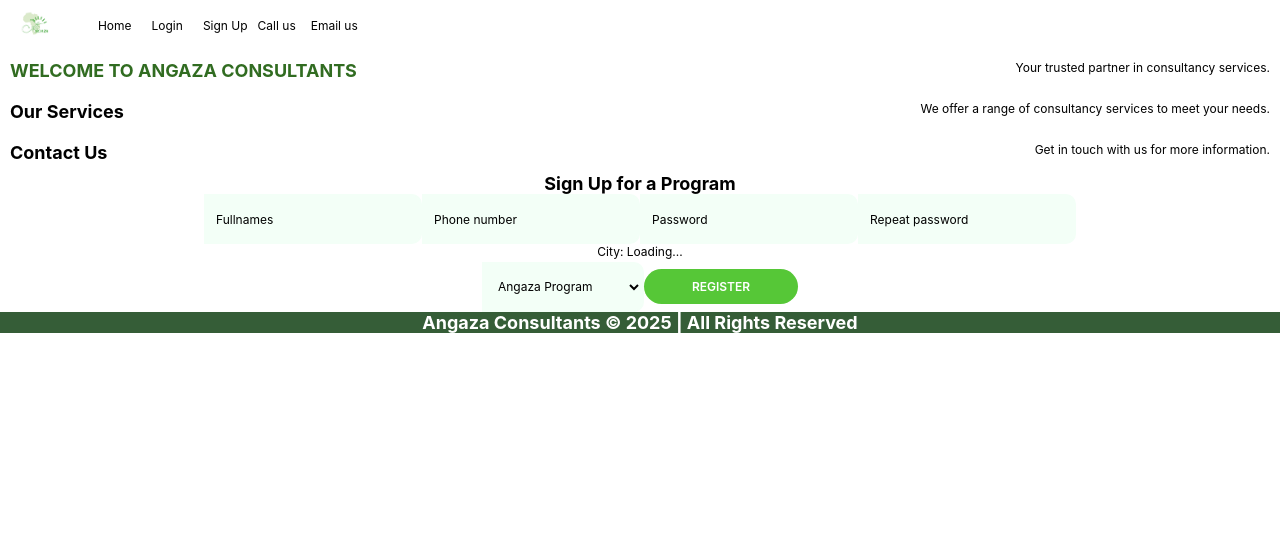
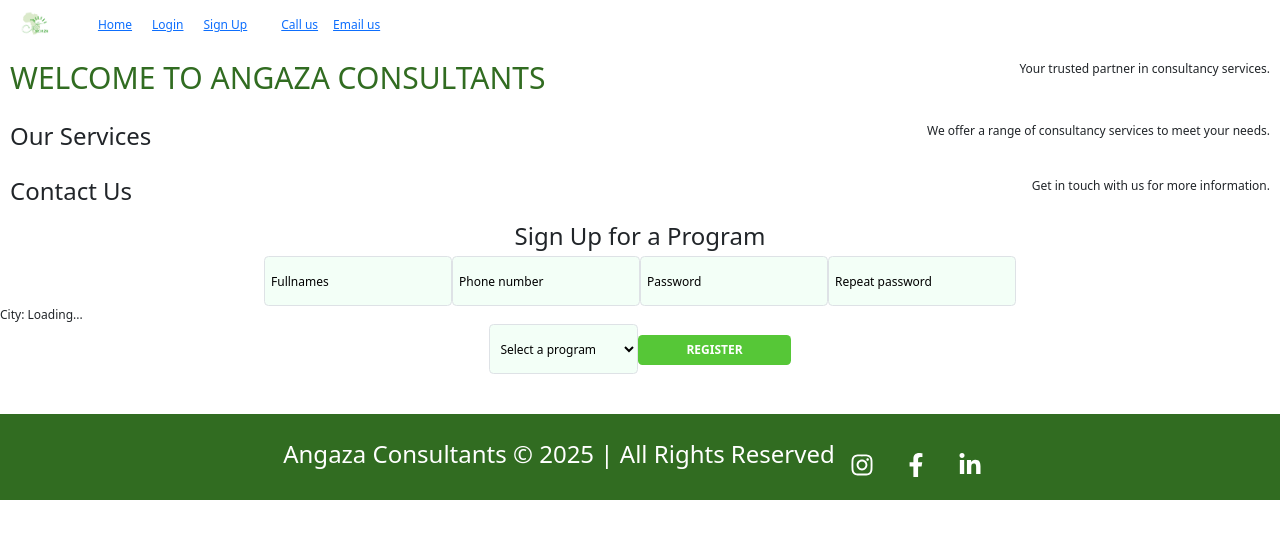
Before and after one commit to Gnettt/angazaconsultants, a React (Create React App) app in the folder angazaconsultants/: page /signup in a window 1280 px wide. Shown: the top 538 px of the page. Built offline with nearby package versions, Linux system fonts and the light colour scheme; no server answers.

Commit message:
Installing tailwind

```diff
--- a/angazaconsultants/package.json
+++ b/angazaconsultants/package.json
@@ -9,6 +9,7 @@
     "@testing-library/user-event": "^13.5.0",
     "react": "^19.1.0",
     "react-dom": "^19.1.0",
+    "react-icons": "^5.5.0",
     "react-router-dom": "^7.5.1",
     "react-scripts": "5.0.1",
     "web-vitals": "^2.1.4"
@@ -36,5 +37,10 @@
       "last 1 firefox version",
       "last 1 safari version"
     ]
+  },
+  "devDependencies": {
+    "autoprefixer": "^10.4.21",
+    "postcss": "^8.5.3",
+    "tailwindcss": "^4.1.4"
   }
 }
--- a/angazaconsultants/src/App.css
+++ b/angazaconsultants/src/App.css
@@ -1,3 +1,5 @@
+@import 'bootstrap/dist/css/bootstrap.min.css';
+
 .App {
   text-align: center;
 }
@@ -51,17 +53,8 @@
   padding: 0;
 }
 
-html {
-  font-family: Poppins, 'Segoe UI', Geneva;
-  font-size: 12px;
-  color: var(--text-color);
-  text-align: center;
-}
 
-header {
-  background-color: rgb(53, 93, 55);
-  border-bottom: 1.5px solid #454545;
-}
+
 
 header img {
   width: 60px;
@@ -83,14 +76,6 @@
   gap: 20px;
 }
 
-a {
-  text-decoration: none;
-  color: var(--text-color);
-}
-
-a:hover {
-  text-decoration: underline;
-}
 
 footer {
   background-color: rgb(53, 93, 55);
@@ -205,15 +190,9 @@
   border-radius: 60%;
   object-fit: cover;
 }
-
-.container {
-  width: 80%;
-  max-width: 1200px;
-  margin: 20px auto;
-  padding: 20px;
-  background-color: #f4f4f4;
-  border-radius: 8px;
-  box-shadow: 0 4px 8px rgba(0, 0, 0, 0.1);
+img {
+  max-width: 100%;
+  height: auto;
 }
 
 h1 {
@@ -221,20 +200,6 @@
   text-transform: uppercase;
 }
 
-#img {
-  width: 200px;
-  height: 130px;
-}
-
-.container1 {
-  width: 80%;
-  max-width: 1200px;
-  margin: 20px auto;
-  padding: 20px;
-  background-color: #ffffff;
-  border-radius: 8px;
-  box-shadow: 0 4px 8px #9c99991a;
-}
 
 form select {
   box-sizing: border-box;
--- a/angazaconsultants/src/Components/footer.js
+++ b/angazaconsultants/src/Components/footer.js
@@ -1,10 +1,43 @@
 import React from 'react';
-
+import { FaInstagram, FaFacebookF, FaLinkedinIn } from 'react-icons/fa';
 
 const Footer = () => {
   return (
-    <footer>
-      <h2>Angaza Consultants © 2025 | All Rights Reserved </h2>
+    <footer style={{
+      backgroundColor: '#316c21',
+      color: 'white',
+      textAlign: 'center',
+      padding: '20px',
+      marginTop: '40px'
+    }}>
+      <h2>Angaza Consultants © 2025 | All Rights Reserved</h2>
+
+      <div style={{ marginTop: '10px' }}>
+        <a
+          href="https://www.instagram.com/angazaconsultants"
+          target="_blank"
+          rel="noopener noreferrer"
+          style={{ margin: '0 15px', color: 'white', fontSize: '24px' }}
+        >
+          <FaInstagram />
+        </a>
+        <a
+          href="https://www.facebook.com/angazaconsultants"
+          target="_blank"
+          rel="noopener noreferrer"
+          style={{ margin: '0 15px', color: 'white', fontSize: '24px' }}
+        >
+          <FaFacebookF />
+        </a>
+        <a
+          href="https://www.linkedin.com/in/angaza-tellux-1233b3334/"
+          target="_blank"
+          rel="noopener noreferrer"
+          style={{ margin: '0 15px', color: 'white', fontSize: '24px' }}
+        >
+          <FaLinkedinIn />
+        </a>
+      </div>
     </footer>
   );
 };
--- a/angazaconsultants/src/Components/signup.js
+++ b/angazaconsultants/src/Components/signup.js
@@ -11,60 +11,129 @@
   });
 
   useEffect(() => {
-    navigator.geolocation.getCurrentPosition(position => {
-      fetch(`https://nominatim.openstreetmap.org/reverse?format=json&lat=${position.coords.latitude}&lon=${position.coords.longitude}`)
-        .then(response => response.json())
-        .then(data => {
-          const city = data.address.city || data.address.town || data.address.village || "City not found";
-          setForm(prev => ({ ...prev, city }));
-        })
-        .catch(() => setForm(prev => ({ ...prev, city: 'Error fetching city' })));
-    }, () => setForm(prev => ({ ...prev, city: 'Location access denied' })));
+    navigator.geolocation.getCurrentPosition(
+      (position) => {
+        fetch(
+          `https://nominatim.openstreetmap.org/reverse?format=json&lat=${position.coords.latitude}&lon=${position.coords.longitude}`
+        )
+          .then((response) => response.json())
+          .then((data) => {
+            const city =
+              data.address.city ||
+              data.address.town ||
+              data.address.village ||
+              'City not found';
+            setForm((prev) => ({ ...prev, city }));
+          })
+          .catch(() =>
+            setForm((prev) => ({ ...prev, city: 'Error fetching city' }))
+          );
+      },
+      () =>
+        setForm((prev) => ({ ...prev, city: 'Location access denied' }))
+    );
   }, []);
 
-  const handleChange = e => {
+  const handleChange = (e) => {
     setForm({ ...form, [e.target.name]: e.target.value });
   };
 
-  const handleSubmit = e => {
+  const handleSubmit = (e) => {
     e.preventDefault();
     if (form.password !== form.repeatPassword) {
       alert('Passwords do not match');
       return;
     }
     console.log('Submitted:', form);
+
     fetch('http://localhost:8000/users', {
       method: 'POST',
       headers: {
-        'Content-Type': 'application/json'
+        'Content-Type': 'application/json',
       },
-      body: JSON.stringify(form)
+      body: JSON.stringify(form),
     })
-      .then(response => response.json())
-      .then(data => {
+      .then((response) => response.json())
+      .then((data) => {
         if (data.success) {
           alert('Registration successful');
         } else {
           alert('Registration failed');
         }
       })
-      .catch(err => console.error('Error:', err));
+      .catch((err) => console.error('Error:', err));
   };
 
   return (
-    <form onSubmit={handleSubmit}>
-      <input name="fullnames" placeholder="Fullnames" onChange={handleChange} value={form.fullnames} required />
-      <input name="phonenumber" placeholder="Phone number" onChange={handleChange} value={form.phonenumber} required />
-      <input name="password" type="password" placeholder="Password" onChange={handleChange} value={form.password} required />
-      <input name="repeatPassword" type="password" placeholder="Repeat password" onChange={handleChange} value={form.repeatPassword} required />
-      <p>City: {form.city}</p>
-      <select name="program" onChange={handleChange} value={form.program}>
-        <option >Angaza Program</option>
-        <option >Soya Youth Program</option>
-        <option >Mucuna Program</option>
-      </select>
-      <button type="submit">Register</button>
-    </form>
+    <div className="min-h-screen bg-white text-[#316c21] p-6">
+      <div className="max-w-3xl mx-auto bg-gray-50 p-8 rounded-2xl shadow-md">
+
+
+        <form
+          onSubmit={handleSubmit}
+          className="grid grid-cols-1 gap-4"
+        >
+          <input
+            className="w-full p-2 border rounded"
+            name="fullnames"
+            placeholder="Fullnames"
+            onChange={handleChange}
+            value={form.fullnames}
+            required
+          />
+          <input
+            className="w-full p-2 border rounded"
+            name="phonenumber"
+            placeholder="Phone number"
+            onChange={handleChange}
+            value={form.phonenumber}
+            required
+          />
+          <input
+            className="w-full p-2 border rounded"
+            name="password"
+            type="password"
+            placeholder="Password"
+            onChange={handleChange}
+            value={form.password}
+            required
+          />
+          <input
+            className="w-full p-2 border rounded"
+            name="repeatPassword"
+            type="password"
+            placeholder="Repeat password"
+            onChange={handleChange}
+            value={form.repeatPassword}
+            required
+          />
+
+          <div className="text-sm text-gray-600">
+            City: {form.city}
+          </div>
+
+          <select
+            className="w-full p-2 border rounded"
+            name="program"
+            onChange={handleChange}
+            value={form.program}
+            required
+          >
+            <option value="">Select a program</option>
+            <option value="angaza">Angaza Program</option>
+            <option value="soya">Soya Youth Program</option>
+            <option value="mucuna">Mucuna Program</option>
+          </select>
+
+          <button
+            type="submit"
+            className="md:col-span-2 bg-[##56c737] text-white py-2 rounded hover:bg-green-700 transition"
+          >
+            Register
+          </button>
+        </form>
+      </div>
+    </div>
   );
 };
 
--- a/angazaconsultants/src/pages/landingpage.js
+++ b/angazaconsultants/src/pages/landingpage.js
@@ -1,17 +1,63 @@
-
 import React from 'react';
-import { Link } from 'react-router-dom';
+import { useNavigate } from 'react-router-dom';
 
 const LandingPage = () => {
+  const navigate = useNavigate();
+
+  const handleExplore = () => {
+    navigate('/homepage');
+  };
+
   return (
-    <div className="landing-container">
-      <h1>Welcome to Angaza Consultants</h1>
-      <p>Embark on our journey to empower farmers through sustainable agribusiness programs.</p>
-      <div className="landing-buttons">
-        <Link to="/home">
-          <button className="explore-btn">Explore Programs</button>
-        </Link>
-      </div>
+    <div className="bg-white text-[#316c21] min-h-screen font-sans">
+      {/* Hero Section */}
+      <section className="bg-[#316c21] text-white text-center py-20 px-4">
+        <h2 className="text-4xl font-bold mb-4">Sowing Seeds for a Greener Future</h2>
+        <p className="text-lg mb-6 max-w-xl mx-auto">
+          At <b>Angaza Consultants</b>, we empower farmers with sustainable agricultural solutions and support rural communities.
+        </p>
+        <button
+          onClick={handleExplore}
+          className="bg-white text-[#316c21] px-6 py-3 rounded-full font-semibold hover:bg-gray-100 transition"
+        >
+          Explore
+        </button>
+      </section>
+
+
+      <section id="about" className="py-16 px-6 text-center max-w-4xl mx-auto">
+        <h3 className="text-3xl font-semibold mb-4">Why Choose Angaza Consultants?</h3>
+        <p className="text-gray-700">
+          We offer innovative agricultural services and market access, helping farmers thrive while preserving the environment.
+        </p>
+      </section>
+
+
+      <section id="services" className="py-16 bg-gray-50 px-6">
+        <div className="max-w-6xl mx-auto text-center">
+          <h3 className="text-3xl font-semibold mb-10">Our Services</h3>
+          <div className="grid grid-cols-1 md:grid-cols-3 gap-8">
+            <div className="bg-white p-6 rounded-2xl shadow">
+              <h4 className="text-xl font-bold mb-2">Farm Consultancy</h4>
+              <p>
+                Angaza is an agri investment and agri-business advisory firm specialised in helping create world class farming and integrated agribusinesses across the value chain...
+              </p>
+            </div>
+            <div className="bg-white p-6 rounded-2xl shadow">
+              <h4 className="text-xl font-bold mb-2">Value Addition</h4>
+              <p>
+                Angaza is committed to training, developing, and accelerating groups and SME's focused on commercial agriculture. By transforming their produce into high-demand...
+              </p>
+            </div>
+            <div className="bg-white p-6 rounded-2xl shadow">
+              <h4 className="text-xl font-bold mb-2">Market Access</h4>
+              <p>
+                Angaza connects rural farmers to reliable markets through contract farming, ensuring fair prices, sustainable practices, and improved incomes.
+              </p>
+            </div>
+          </div>
+        </div>
+      </section>
     </div>
   );
 };
--- /dev/null
+++ b/package.json
@@ -0,0 +1,5 @@
+{
+  "dependencies": {
+    "bootstrap": "^5.3.5"
+  }
+}
```
Also changed, not shown: 2 other files (tests, documents, lock files or other folders).
